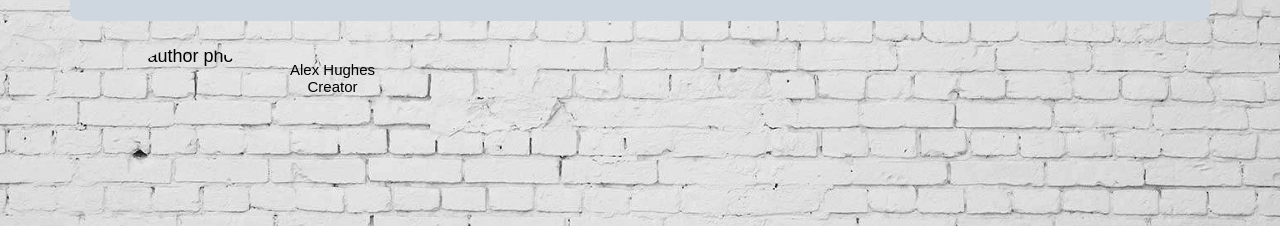
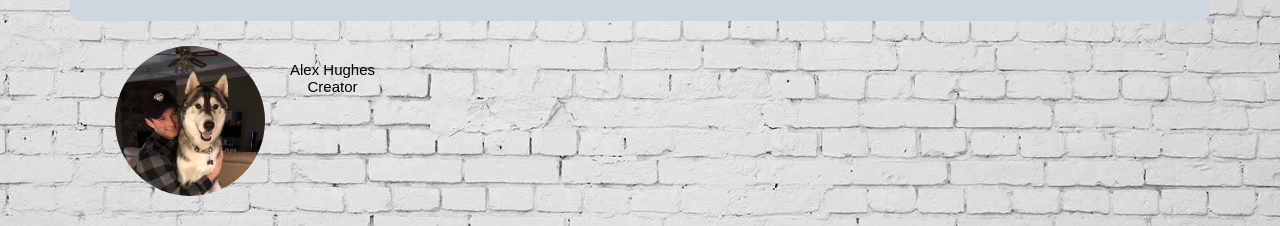
Before and after one commit to alexh13/myportfolio, a plain HTML site: page index.html in a window 1280 px wide. Shown: the part 923-1149 px from the top of the page. Drawn offline with Linux system fonts and the light colour scheme.

Commit message:
Added images to a new directory

```diff
--- a/index.css
+++ b/index.css
@@ -5,7 +5,7 @@
 }
 
 html {
-    background: url(bg1.jpg) no-repeat center fixed;
+    background: url(images/bg1.jpg) no-repeat center fixed;
     background-size: cover;
 }
 
--- a/index.html
+++ b/index.html
@@ -57,7 +57,7 @@
             <div class="clearfix"></div>
 
             <div class="author-box">
-            <img src="img/Alex_author1.jpg" alt="author photo" style="width: 150px;height: 150px;"> <!--how to add an image, and alt in case it fails--> <!-- images to include army, motorcycle, and a link to the school-->
+            <img src="images/Alex_author1.jpg" alt="author photo" style="width: 150px;height: 150px;"> <!--how to add an image, and alt in case it fails--> <!-- images to include army, motorcycle, and a link to the school-->
             <p class="author-text">Alex Hughes<br>Creator</p> <!--how to use a class-->
             </div>
         </div>
```
Also changed, not shown: images/Alex_author1.jpg (renamed from Alex_author1.jpg), images/bg1.jpg (renamed from bg1.jpg).
